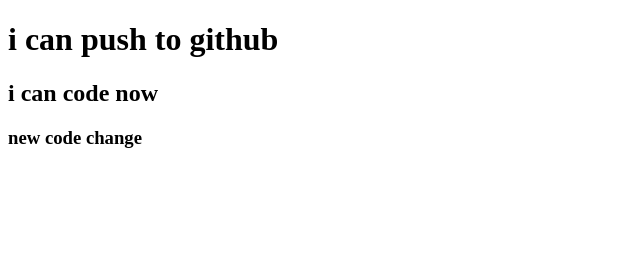
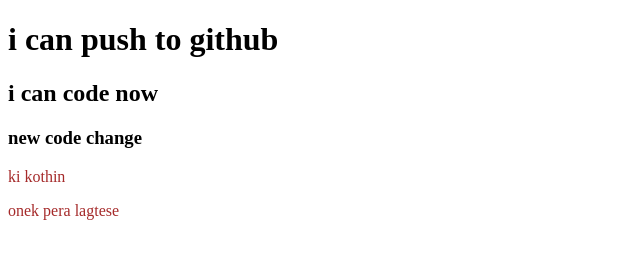
Before and after one commit to sonya-akter/my-second-repo, a plain HTML site: page index.html in a window 1280 px wide. Shown: the whole page, without its empty margins (0-640 px from the left). Drawn offline with Linux system fonts and the light colour scheme.

Commit message:
styles added

```diff
--- a/index.html
+++ b/index.html
@@ -5,11 +5,14 @@
     <meta http-equiv="X-UA-Compatible" content="IE=edge">
     <meta name="viewport" content="width=device-width, initial-scale=1.0">
     <title>my-second-repo</title>
+    <link rel="stylesheet" href="style.css">
 </head>
 <body>
     <h1>i can push to github</h1>
     <h2>i can code now</h2>
     <h3>new code change</h3>
+    <p>ki kothin</p>
+    <p>onek pera lagtese</p>
 
 </body>
 </html>
--- /dev/null
+++ b/style.css
@@ -0,0 +1,3 @@
+p{
+    color: brown;
+}
```
